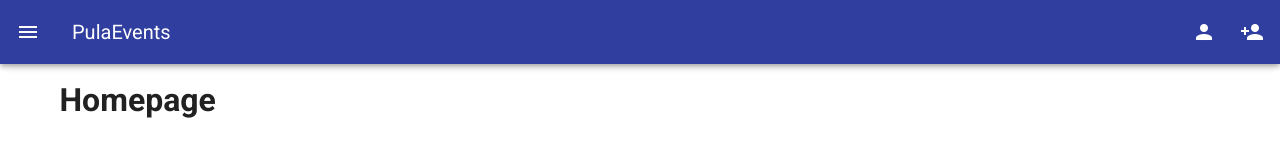
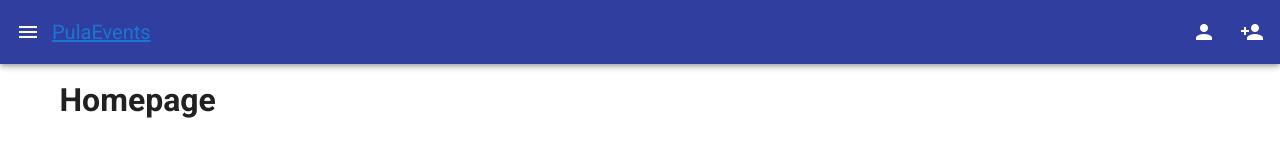
Before and after one commit to alenbesenic/PEfrontend, a Vue app: page / in a window 1280 px wide. Shown: the top 160 px of the page. Built offline with nearby package versions, Linux system fonts and the light colour scheme.

Commit message:
Commit on master

```diff
--- a/src/components/Appbar.vue
+++ b/src/components/Appbar.vue
@@ -2,7 +2,7 @@
     <div>
         <v-app-bar class="white--text" color="indigo darken-2">
             <v-app-bar-nav-icon class="white--text" @click="drawer = !drawer"></v-app-bar-nav-icon>
-            <v-toolbar-title>PulaEvents</v-toolbar-title>
+            <router-link to="/"><v-toolbar-title>PulaEvents</v-toolbar-title></router-link>
 
             <v-spacer></v-spacer>
 
```
